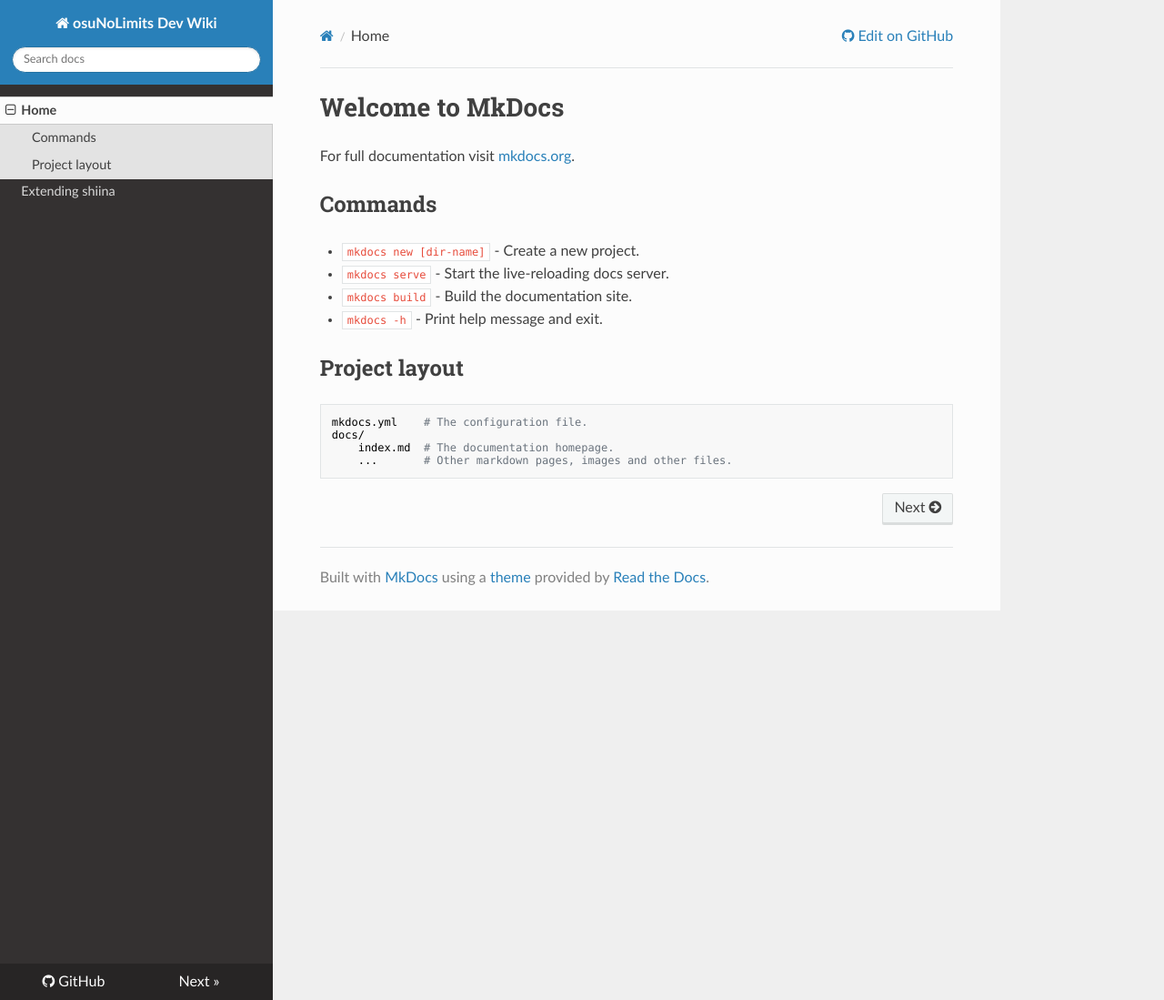
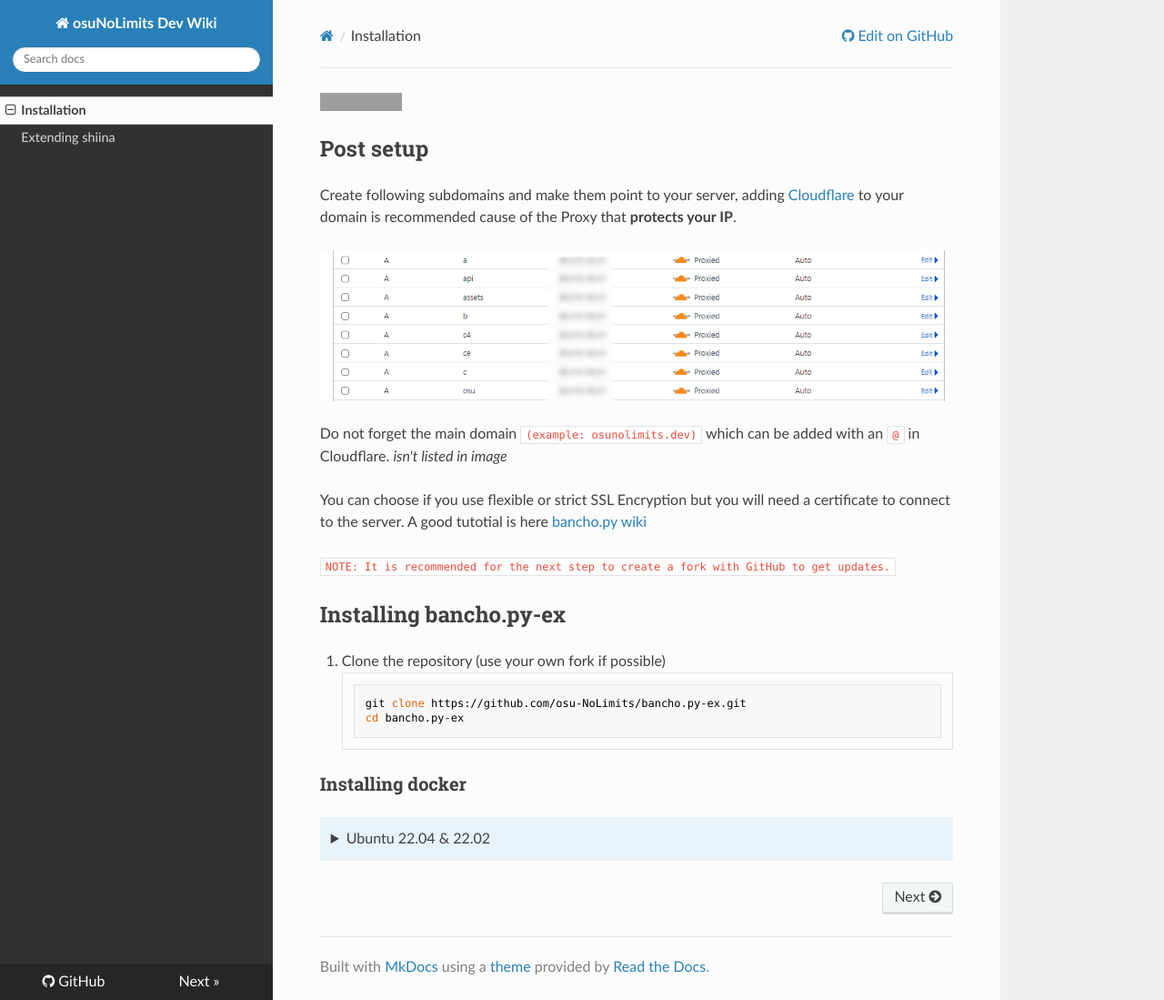
Before and after one commit to osu-NoLimits/wiki, an MkDocs documentation site: the page built from docs/index.md, in a window 1280 px wide and 1099 px high. Shown: the whole window at 91% size. Built offline with MkDocs 1.6.1, drawn with Linux system fonts in a browser that asks for light colours; nearby versions of some CDN libraries; grey boxes are pictures that could not be loaded.

Commit message:
add: first installation steps

````diff
--- a/docs/index.md
+++ b/docs/index.md
@@ -1,17 +1,50 @@
-# Welcome to MkDocs
+[![Discord](https://dcbadge.limes.pink/api/server/Dr79DU9kbD)](https://discord.gg/Dr79DU9kbD)
 
-For full documentation visit [mkdocs.org](https://www.mkdocs.org).
+## Post setup
 
-## Commands
+Create following subdomains and make them point to your server, adding [Cloudflare](https://www.cloudflare.com/) to your domain is
+recommended cause of the Proxy that **protects your IP**.
 
-* `mkdocs new [dir-name]` - Create a new project.
-* `mkdocs serve` - Start the live-reloading docs server.
-* `mkdocs build` - Build the documentation site.
-* `mkdocs -h` - Print help message and exit.
+![Subdomains](img/domains.png)
 
-## Project layout
+Do not forget the main domain `(example: osunolimits.dev)` which can be added with an `@` in Cloudflare. *isn't listed in image*
 
-    mkdocs.yml    # The configuration file.
-    docs/
-        index.md  # The documentation homepage.
-        ...       # Other markdown pages, images and other files.
+You can choose if you use flexible or strict SSL Encryption but you will need a certificate to connect to the server.
+A good tutotial is here [bancho.py wiki](https://github.com/osuAkatsuki/bancho.py/wiki/Post-setup)
+
+`NOTE: It is recommended for the next step to create a fork with GitHub to get updates.`
+
+## Installing bancho.py-ex
+
+1. Clone the repository (use your own fork if possible)
+```
+git clone https://github.com/osu-NoLimits/bancho.py-ex.git
+cd bancho.py-ex
+```
+
+### Installing docker
+
+??? note "Ubuntu 22.04 & 22.02"
+    1. Remove conflicting packages
+    ```
+    for pkg in docker.io docker-doc docker-compose docker-compose-v2 podman-docker containerd runc; do sudo apt-get remove $pkg; done
+    ```
+    2. Install repository to apt
+    ```
+    sudo apt-get update
+    sudo apt-get install ca-certificates curl
+    sudo install -m 0755 -d /etc/apt/keyrings
+    sudo curl -fsSL https://download.docker.com/linux/ubuntu/gpg -o /etc/apt/keyrings/docker.asc
+    sudo chmod a+r /etc/apt/keyrings/docker.asc
+
+    # Add the repository to Apt sources:
+    echo \
+    "deb [arch=$(dpkg --print-architecture) signed-by=/etc/apt/keyrings/docker.asc] https://download.docker.com/linux/ubuntu \
+    $(. /etc/os-release && echo "${UBUNTU_CODENAME:-$VERSION_CODENAME}") stable" | \
+    sudo tee /etc/apt/sources.list.d/docker.list > /dev/null
+    sudo apt-get update
+    ```
+    3. Install latest
+    ```
+    sudo apt-get install docker-ce docker-ce-cli containerd.io docker-buildx-plugin docker-compose-plugin
+    ```
--- a/mkdocs.yml
+++ b/mkdocs.yml
@@ -1,7 +1,7 @@
 site_name: osuNoLimits Dev Wiki
 
 nav:
-  - Home: index.md
+  - Installation: index.md
   - Extending shiina: plugins.md
 
 repo_url: https://github.com/osu-NoLimits/wiki/
@@ -14,3 +14,8 @@
   hljs_languages:
     - yaml
     - rust
+
+markdown_extensions:
+  - admonition
+  - pymdownx.details
+  - pymdownx.superfences
````
Also changed, not shown: README.md (added, +2 -0 lines), docs/img/domains.png (added).
